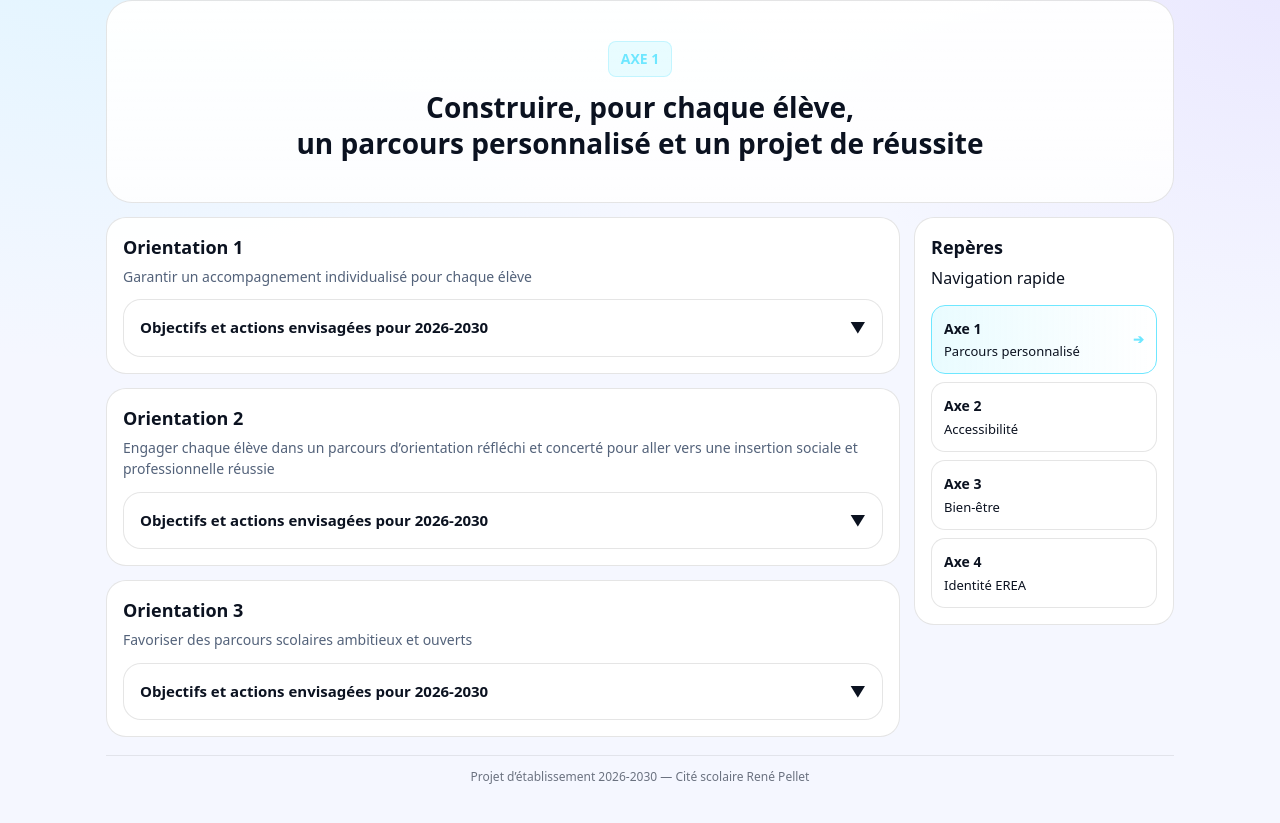
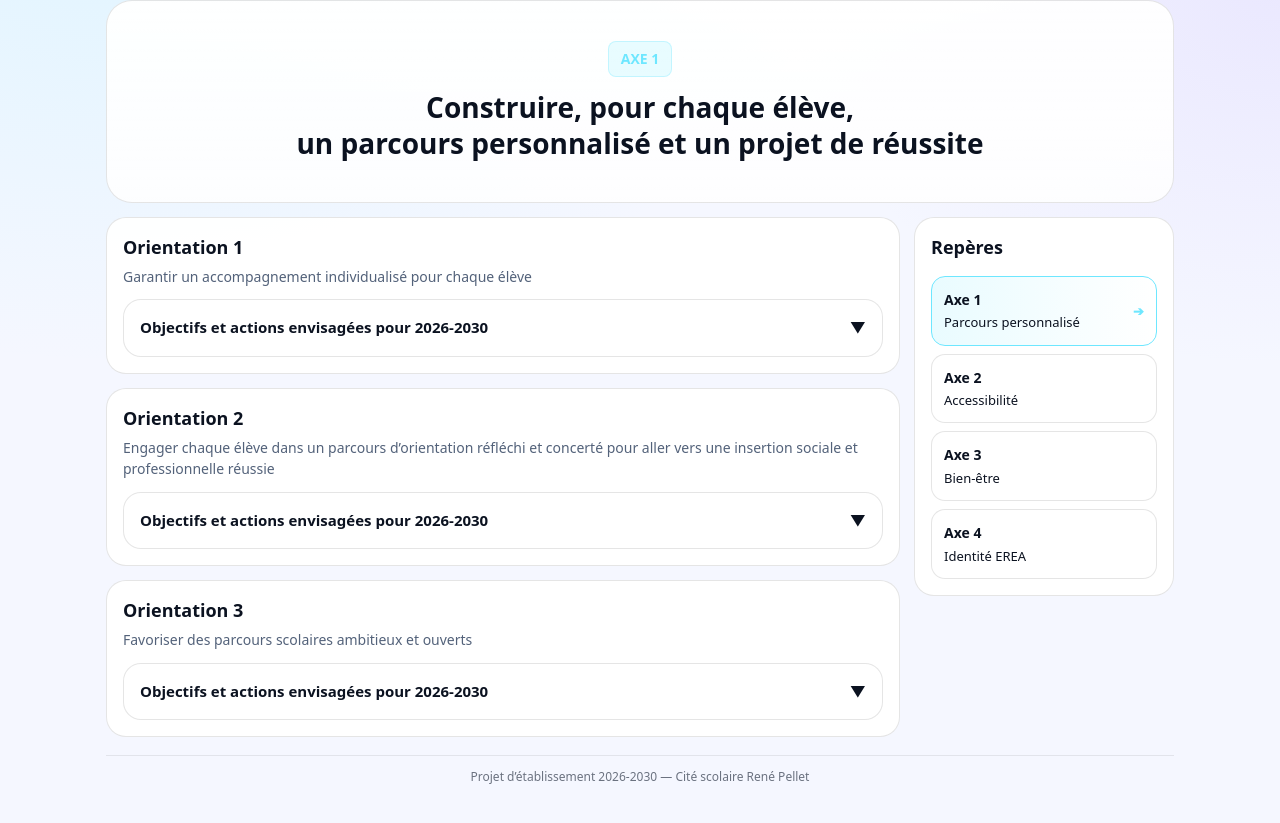
Before and after one commit to Preventionsanteenvironnement/projetdetablissement, a plain HTML site: page 09-axe1.html in a window 1280 px wide. Shown: the part 115-938 px from the top of the page. Drawn offline with Linux system fonts and the light colour scheme.

Commit message:
Remove 'Navigation rapide' from Repères section
Removed the 'Navigation rapide' subheading from the Repères section.

```diff
--- a/09-axe1.html
+++ b/09-axe1.html
@@ -614,7 +614,6 @@
 
       <div class=card style="height:fit-content">
         <h3>Repères</h3>
-        <div class=sub>Navigation rapide</div>
         <div class=axes>
           <div class="ax active">
             <div><b>Axe 1</b><span>Parcours personnalisé</span></div>
```
